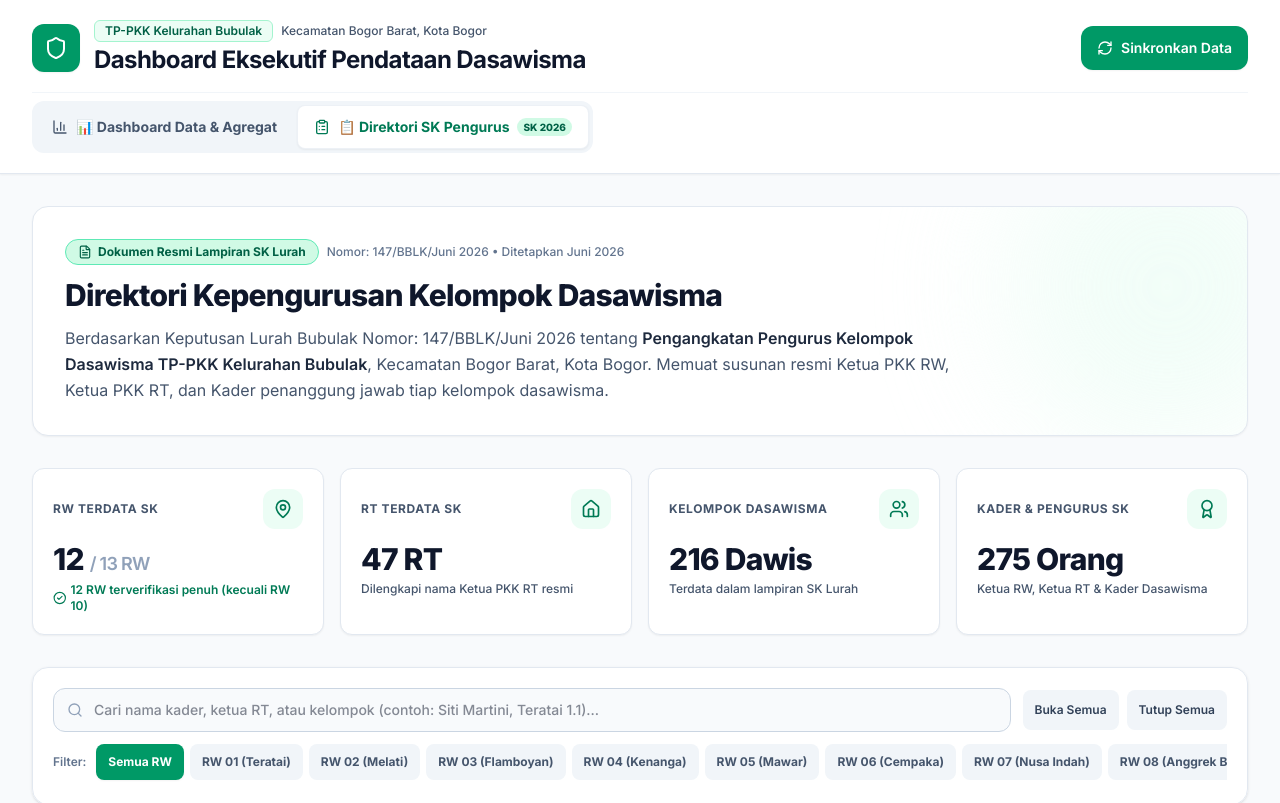
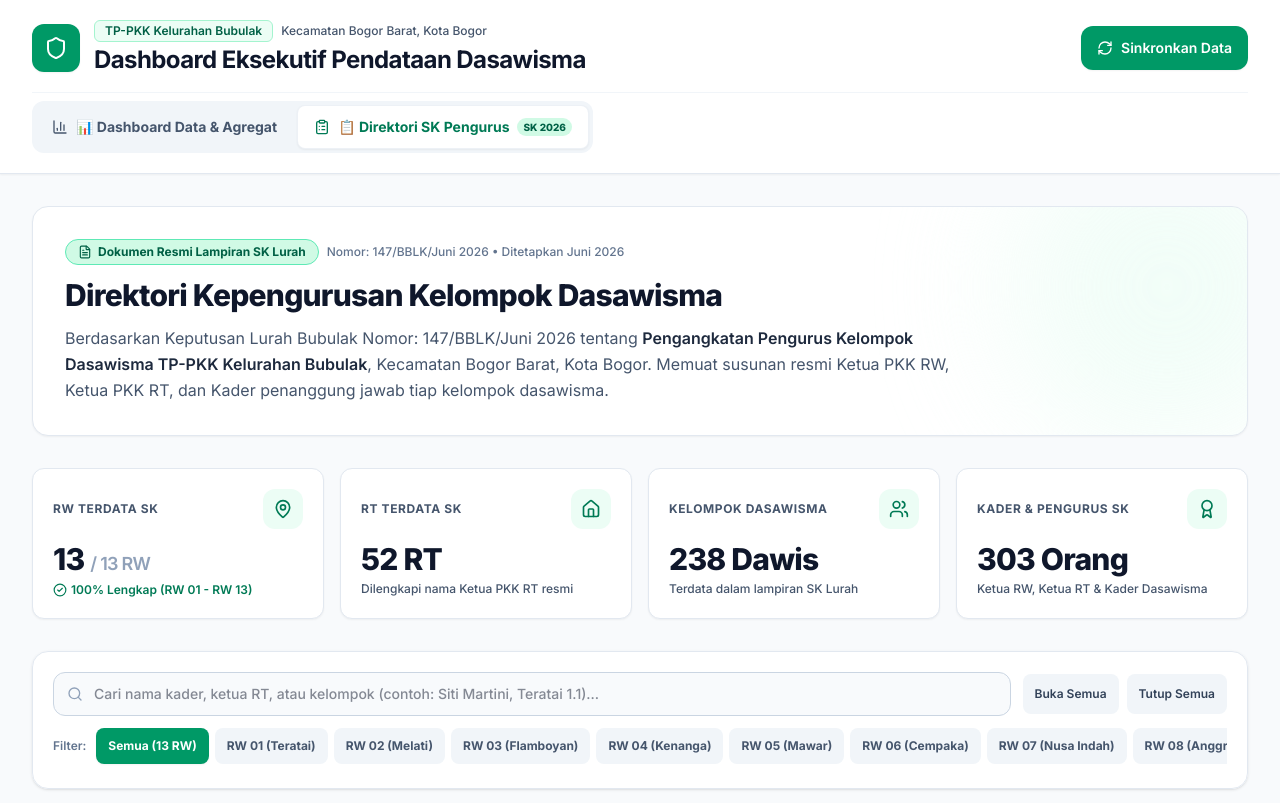
Before and after one commit to nghifaria/dasawisma-bubulak, a Next.js app: page /pengurus in a window 1280 px wide. Shown: the top 803 px of the page. Built offline with nearby package versions, Linux system fonts and the light colour scheme.

Commit message:
feat: complete 100% official SK Dasawisma directory for all 13 RWs (RW 01 - RW 13)

```diff
--- a/src/components/pengurus/PengurusDirectoryView.tsx
+++ b/src/components/pengurus/PengurusDirectoryView.tsx
@@ -5,41 +5,30 @@ import {
   MASTER_SK_PENGURUS,
   SK_PENGURUS_INFO,
   getSKDirectoryStats,
-  RWSKPengurus,
 } from '@/data/skPengurus';
 import {
   Search,
   Users,
   Home,
   CheckCircle2,
-  Clock,
   Award,
   ChevronDown,
   ChevronUp,
   FileText,
   UserCheck,
   MapPin,
-  Sparkles,
   X,
 } from 'lucide-react';
 
 export function PengurusDirectoryView() {
   const [searchQuery, setSearchQuery] = useState('');
   const [selectedRWFilter, setSelectedRWFilter] = useState<string>('ALL');
-  const [expandedRWs, setExpandedRWs] = useState<Record<string, boolean>>({
-    'RW 01': true,
-    'RW 02': true,
-    'RW 03': true,
-    'RW 04': true,
-    'RW 05': true,
-    'RW 06': true,
-    'RW 07': true,
-    'RW 08': true,
-    'RW 09': true,
-    'RW 10': false,
-    'RW 11': true,
-    'RW 12': true,
-    'RW 13': true,
+  const [expandedRWs, setExpandedRWs] = useState<Record<string, boolean>>(() => {
+    const init: Record<string, boolean> = {};
+    MASTER_SK_PENGURUS.forEach((r) => {
+      init[r.rw] = true;
+    });
+    return init;
   });
 
   const stats = useMemo(() => getSKDirectoryStats(), []);
@@ -49,13 +38,9 @@ export function PengurusDirectoryView() {
     const q = searchQuery.toLowerCase().trim();
 
     return MASTER_SK_PENGURUS.filter((rw) => {
-      // 1. Filter dropdown RW
-      if (selectedRWFilter !== 'ALL') {
-        if (selectedRWFilter === 'QUEUE') {
-          if (rw.status !== 'Dalam Proses Digitalisasi') return false;
-        } else if (rw.rw !== selectedRWFilter) {
-          return false;
-        }
+      // 1. Filter RW
+      if (selectedRWFilter !== 'ALL' && rw.rw !== selectedRWFilter) {
+        return false;
       }
 
       // 2. Filter search query
@@ -150,7 +135,7 @@ export function PengurusDirectoryView() {
               </div>
               <p className="text-xs text-emerald-700 mt-1 font-semibold flex items-center gap-1">
                 <CheckCircle2 className="w-3.5 h-3.5" />
-                12 RW terverifikasi penuh (kecuali RW 10)
+                100% Lengkap (RW 01 - RW 13)
               </p>
             </div>
           </div>
@@ -274,7 +259,7 @@ export function PengurusDirectoryView() {
         <div className="flex items-center gap-1.5 overflow-x-auto pb-1 text-xs">
           <span className="text-slate-500 font-semibold mr-1 flex-shrink-0">Filter:</span>
           {[
-            { id: 'ALL', label: 'Semua RW' },
+            { id: 'ALL', label: 'Semua (13 RW)' },
             { id: 'RW 01', label: 'RW 01 (Teratai)' },
             { id: 'RW 02', label: 'RW 02 (Melati)' },
             { id: 'RW 03', label: 'RW 03 (Flamboyan)' },
@@ -284,10 +269,10 @@ export function PengurusDirectoryView() {
             { id: 'RW 07', label: 'RW 07 (Nusa Indah)' },
             { id: 'RW 08', label: 'RW 08 (Anggrek Bulan)' },
             { id: 'RW 09', label: 'RW 09 (Dahlia)' },
-            { id: 'RW 10', label: 'RW 10 (Antrean SK)' },
-            { id: 'RW 11', label: 'RW 11 (Bougenvile)' },
+            { id: 'RW 10', label: 'RW 10 (Anggrek Merah)' },
+            { id: 'RW 11', label: 'RW 11 (Bougenville)' },
             { id: 'RW 12', label: 'RW 12 (Kenanga)' },
-            { id: 'RW 13', label: 'RW 13 (Campuran)' },
+            { id: 'RW 13', label: 'RW 13 (Multi-Bunga)' },
           ].map((pill) => {
             const active = selectedRWFilter === pill.id;
             return (
@@ -334,46 +319,12 @@ export function PengurusDirectoryView() {
           </div>
         ) : (
           filteredData.map((rw) => {
-            const isVerified = rw.status === 'Terverifikasi SK';
             const isExpanded = expandedRWs[rw.rw] ?? true;
 
             const totalKelompok = rw.rtList.reduce(
               (acc, rt) => acc + rt.kelompokList.length,
               0
             );
-
-            // Jika RW masih dalam antrean digitalisasi
-            if (!isVerified) {
-              return (
-                <article
-                  key={rw.rw}
-                  className="bg-slate-50/70 rounded-2xl p-6 border-2 border-dashed border-slate-300 space-y-3"
-                >
-                  <div className="flex flex-col sm:flex-row sm:items-center sm:justify-between gap-3">
-                    <div className="flex items-center gap-3">
-                      <div className="w-10 h-10 rounded-xl bg-slate-200 text-slate-600 flex items-center justify-center font-bold">
-                        {rw.rw}
-                      </div>
-                      <div>
-                        <h2 className="text-base font-bold text-slate-800">
-                          {rw.rw} Bubulak {rw.namaCluster ? `• Cluster ${rw.namaCluster}` : ''}
-                        </h2>
-                        <p className="text-xs text-slate-500">
-                          Status: Dalam proses verifikasi lampiran fisik
-                        </p>
-                      </div>
-                    </div>
-                    <span className="inline-flex items-center gap-1.5 px-3 py-1 rounded-full text-xs font-semibold bg-amber-50 text-amber-800 border border-amber-200 self-start sm:self-auto">
-                      <Clock className="w-3.5 h-3.5 text-amber-600" />
-                      Dalam Antrean Digitalisasi SK
-                    </span>
-                  </div>
-                  <p className="text-xs text-slate-600 leading-relaxed bg-white p-3.5 rounded-xl border border-slate-200">
-                    Lampiran fisik SK Pengurus untuk {rw.rw} sedang dalam proses verifikasi dan pengetikan digital ke dalam sistem. Hubungi Sekretariat TP-PKK Kelurahan Bubulak untuk melihat dokumen fisik asli.
-                  </p>
-                </article>
-              );
-            }
 
             // Kartu RW Terverifikasi SK
             return (
--- a/src/data/skPengurus.ts
+++ b/src/data/skPengurus.ts
@@ -3,6 +3,7 @@
  * Berdasarkan Surat Keputusan Lurah Bubulak Nomor: 147/BBLK/Juni 2026
  * tentang Pengangkatan Pengurus Kelompok Dasawisma TP-PKK Kelurahan Bubulak,
  * Kecamatan Bogor Barat, Kota Bogor
+ * 100% Terdata Lengkap untuk Seluruh 13 RW (RW 01 s/d RW 13)
  */
 
 export interface DasawismaKader {
@@ -20,7 +21,7 @@ export interface RWSKPengurus {
   rw: string;
   namaCluster?: string;
   ketuaRW: string;
-  status: 'Terverifikasi SK' | 'Dalam Proses Digitalisasi';
+  status: 'Terverifikasi SK';
   rtList: RTPengurus[];
 }
 
@@ -327,7 +328,7 @@ export const MASTER_SK_PENGURUS: RWSKPengurus[] = [
   // RW 06 - Cluster Cempaka
   {
     rw: 'RW 06',
-    namaCluster: 'Cempaka 1.1 - 3.3',
+    namaCluster: 'Cempaka 1.1 - 2.3',
     ketuaRW: 'Neng Iti',
     status: 'Terverifikasi SK',
     rtList: [
@@ -516,19 +517,72 @@ export const MASTER_SK_PENGURUS: RWSKPengurus[] = [
     ],
   },
 
-  // RW 10 - Cluster Anggrek Merah (Tetap Dalam Antrean Digitalisasi SK Fisik)
+  // RW 10 - Cluster Anggrek Merah
   {
     rw: 'RW 10',
     namaCluster: 'Anggrek Merah',
-    ketuaRW: 'Dalam Proses Digitalisasi SK Fisik',
-    status: 'Dalam Proses Digitalisasi',
-    rtList: [],
+    ketuaRW: 'Dewi Anggraeni',
+    status: 'Terverifikasi SK',
+    rtList: [
+      {
+        rt: 'RT 01',
+        ketuaRT: 'Nova Yamin',
+        kelompokList: [
+          { namaKelompok: 'Anggrek Merah 1.1', namaKader: 'Dama' },
+          { namaKelompok: 'Anggrek Merah 1.2', namaKader: 'Dewi Samsul' },
+          { namaKelompok: 'Anggrek Merah 1.3', namaKader: 'Sarmini' },
+          { namaKelompok: 'Anggrek Merah 1.4', namaKader: 'Rohaja' },
+        ],
+      },
+      {
+        rt: 'RT 02',
+        ketuaRT: 'Citra Yuliana',
+        kelompokList: [
+          { namaKelompok: 'Anggrek Merah 2.1', namaKader: 'Nurwati' },
+          { namaKelompok: 'Anggrek Merah 2.2', namaKader: 'Putria' },
+          { namaKelompok: 'Anggrek Merah 2.3', namaKader: 'Parwiti' },
+        ],
+      },
+      {
+        rt: 'RT 03',
+        ketuaRT: 'Ny. Rina Marlina',
+        kelompokList: [
+          { namaKelompok: 'Anggrek Merah 3.1', namaKader: 'Rusmiati' },
+          { namaKelompok: 'Anggrek Merah 3.2', namaKader: 'Yuliana' },
+          { namaKelompok: 'Anggrek Merah 3.3', namaKader: 'Mimin' },
+          { namaKelompok: 'Anggrek Merah 3.4', namaKader: 'Siti Aminah' },
+          { namaKelompok: 'Anggrek Merah 3.5', namaKader: 'Neneng' },
+        ],
+      },
+      {
+        rt: 'RT 04',
+        ketuaRT: 'Ny. Endang',
+        kelompokList: [
+          { namaKelompok: 'Anggrek Merah 4.1', namaKader: 'Wartini' },
+          { namaKelompok: 'Anggrek Merah 4.2', namaKader: 'Sri' },
+          { namaKelompok: 'Anggrek Merah 4.3', namaKader: 'Yati' },
+          { namaKelompok: 'Anggrek Merah 4.4', namaKader: 'Eni' },
+          { namaKelompok: 'Anggrek Merah 4.5', namaKader: 'Rina' },
+        ],
+      },
+      {
+        rt: 'RT 05',
+        ketuaRT: 'Ny. Yulianingsih',
+        kelompokList: [
+          { namaKelompok: 'Anggrek Merah 5.1', namaKader: 'Titin' },
+          { namaKelompok: 'Anggrek Merah 5.2', namaKader: 'Dedeh' },
+          { namaKelompok: 'Anggrek Merah 5.3', namaKader: 'Nur' },
+          { namaKelompok: 'Anggrek Merah 5.4', namaKader: 'Ani' },
+          { namaKelompok: 'Anggrek Merah 5.5', namaKader: 'Iis' },
+        ],
+      },
+    ],
   },
 
-  // RW 11 - Cluster Bougenvile
+  // RW 11 - Cluster Bougenville
   {
     rw: 'RW 11',
-    namaCluster: 'Bougenvile 1.1 - 4.4',
+    namaCluster: 'Bougenville 1.1 - 4.4',
     ketuaRW: 'Dede Siti Salma',
     status: 'Terverifikasi SK',
     rtList: [
@@ -536,39 +590,39 @@ export const MASTER_SK_PENGURUS: RWSKPengurus[] = [
         rt: 'RT 01',
         ketuaRT: 'Darwati',
         kelompokList: [
-          { namaKelompok: 'Bougenvile 1.1', namaKader: 'Siti Masitoh' },
-          { namaKelompok: 'Bougenvile 1.2', namaKader: 'Lusiana' },
-          { namaKelompok: 'Bougenvile 1.3', namaKader: 'Husmiati' },
-          { namaKelompok: 'Bougenvile 1.4', namaKader: 'Yati' },
-          { namaKelompok: 'Bougenvile 1.5', namaKader: 'Hartati' },
+          { namaKelompok: 'Bougenville 1.1', namaKader: 'Siti Masitoh' },
+          { namaKelompok: 'Bougenville 1.2', namaKader: 'Lusiana' },
+          { namaKelompok: 'Bougenville 1.3', namaKader: 'Husmiati' },
+          { namaKelompok: 'Bougenville 1.4', namaKader: 'Yati' },
+          { namaKelompok: 'Bougenville 1.5', namaKader: 'Hartati' },
         ],
       },
       {
         rt: 'RT 02',
         ketuaRT: 'Yayan Suryani',
         kelompokList: [
-          { namaKelompok: 'Bougenvile 2.1', namaKader: 'Eva Haryani' },
-          { namaKelompok: 'Bougenvile 2.2', namaKader: 'Sri Haryati' },
-          { namaKelompok: 'Bougenvile 2.3', namaKader: 'Neneng Ratna Ningsih' },
-          { namaKelompok: 'Bougenvile 2.4', namaKader: 'Siti Julacha' },
+          { namaKelompok: 'Bougenville 2.1', namaKader: 'Eva Haryani' },
+          { namaKelompok: 'Bougenville 2.2', namaKader: 'Sri Haryati' },
+          { namaKelompok: 'Bougenville 2.3', namaKader: 'Neneng Ratna Ningsih' },
+          { namaKelompok: 'Bougenville 2.4', namaKader: 'Siti Julacha' },
         ],
       },
       {
         rt: 'RT 03',
         ketuaRT: 'Nurul Hayati',
         kelompokList: [
-          { namaKelompok: 'Bougenvile 3.1', namaKader: 'Meti Sutini' },
-          { namaKelompok: 'Bougenvile 3.2', namaKader: 'Sri Haryati' },
+          { namaKelompok: 'Bougenville 3.1', namaKader: 'Meti Sutini' },
+          { namaKelompok: 'Bougenville 3.2', namaKader: 'Sri Haryati' },
         ],
       },
       {
         rt: 'RT 04',
         ketuaRT: 'Enyi Sumiati',
         kelompokList: [
-          { namaKelompok: 'Bougenvile 4.1', namaKader: 'Dea Alvionita' },
-          { namaKelompok: 'Bougenvile 4.2', namaKader: 'Yulianti' },
-          { namaKelompok: 'Bougenvile 4.3', namaKader: 'Lia Verawati' },
-          { namaKelompok: 'Bougenvile 4.4', namaKader: 'Erlin' },
+          { namaKelompok: 'Bougenville 4.1', namaKader: 'Dea Alvionita' },
+          { namaKelompok: 'Bougenville 4.2', namaKader: 'Yulianti' },
+          { namaKelompok: 'Bougenville 4.3', namaKader: 'Lia Verawati' },
+          { namaKelompok: 'Bougenville 4.4', namaKader: 'Erlin' },
         ],
       },
     ],
@@ -616,7 +670,7 @@ export const MASTER_SK_PENGURUS: RWSKPengurus[] = [
     ],
   },
 
-  // RW 13 - Cluster Kenanga, Anggrek, Teratai, Tulip
+  // RW 13 - Cluster Multi-Bunga (Kenanga, Anggrek, Teratai, Tulip)
   {
     rw: 'RW 13',
     namaCluster: 'Kenanga, Anggrek, Teratai, Tulip',
--- a/src/data/wilayah.ts
+++ b/src/data/wilayah.ts
@@ -29,7 +29,7 @@ export const KELURAHAN_INFO = {
   kodeWilayah: '32.71.04.1004',
   totalRW: 13,
   totalRT: 52,
-  totalDasawisma: 243,
+  totalDasawisma: 218,
   skLurah: 'SK Lurah Bubulak No. 147/BBLK/Juni 2026',
   pilotRW: 'RW 10 & RW 11',
 };
@@ -40,12 +40,12 @@ export const RW_TARGET_MAP: Record<string, { rt: number; dasawisma: number; name
   'RW 03': { rt: 5, dasawisma: 25, name: 'RW 03', cluster: 'Flamboyan' },
   'RW 04': { rt: 5, dasawisma: 21, name: 'RW 04', cluster: 'Kenanga 1.1 - 5.4' },
   'RW 05': { rt: 3, dasawisma: 12, name: 'RW 05', cluster: 'Mawar 1.1 - 3.4' },
-  'RW 06': { rt: 3, dasawisma: 10, name: 'RW 06', cluster: 'Cempaka 1.1 - 3.3' },
+  'RW 06': { rt: 3, dasawisma: 10, name: 'RW 06', cluster: 'Cempaka 1.1 - 2.3' },
   'RW 07': { rt: 4, dasawisma: 25, name: 'RW 07', cluster: 'Nusa Indah' },
   'RW 08': { rt: 3, dasawisma: 16, name: 'RW 08', cluster: 'Anggrek Bulan 1.1 - 3.5' },
   'RW 09': { rt: 4, dasawisma: 17, name: 'RW 09', cluster: 'Dahlia 1.1 - 4.5' },
-  'RW 10': { rt: 5, dasawisma: 27, name: 'RW 10', cluster: 'Anggrek Merah' },
-  'RW 11': { rt: 4, dasawisma: 15, name: 'RW 11', cluster: 'Bougenvile 1.1 - 4.4' },
+  'RW 10': { rt: 5, dasawisma: 22, name: 'RW 10', cluster: 'Anggrek Merah' },
+  'RW 11': { rt: 4, dasawisma: 15, name: 'RW 11', cluster: 'Bougenville 1.1 - 4.4' },
   'RW 12': { rt: 3, dasawisma: 14, name: 'RW 12', cluster: 'Kenanga 1.1 - 3.5' },
   'RW 13': { rt: 4, dasawisma: 12, name: 'RW 13', cluster: 'Kenanga, Anggrek, Teratai, Tulip' },
 };
@@ -123,7 +123,7 @@ export const DAFTAR_RW_BUBULAK: RWInfo[] = [
     code: 'RW 06',
     name: 'RW 06 Bubulak',
     dasawismaTarget: 10,
-    keterangan: 'Cempaka 1.1 - 3.3',
+    keterangan: 'Cempaka 1.1 - 2.3',
     rtList: [
       { id: '01', name: 'RT 01', dasawismaCount: 4 },
       { id: '02', name: 'RT 02', dasawismaCount: 3 },
@@ -172,12 +172,12 @@ export const DAFTAR_RW_BUBULAK: RWInfo[] = [
     id: '10',
     code: 'RW 10',
     name: 'RW 10 Bubulak',
-    dasawismaTarget: 27,
+    dasawismaTarget: 22,
     keterangan: 'Anggrek Merah',
     isPilot: true,
     rtList: [
-      { id: '01', name: 'RT 01', dasawismaCount: 6 },
-      { id: '02', name: 'RT 02', dasawismaCount: 6 },
+      { id: '01', name: 'RT 01', dasawismaCount: 4 },
+      { id: '02', name: 'RT 02', dasawismaCount: 3 },
       { id: '03', name: 'RT 03', dasawismaCount: 5 },
       { id: '04', name: 'RT 04', dasawismaCount: 5 },
       { id: '05', name: 'RT 05', dasawismaCount: 5 },
@@ -188,7 +188,7 @@ export const DAFTAR_RW_BUBULAK: RWInfo[] = [
     code: 'RW 11',
     name: 'RW 11 Bubulak',
     dasawismaTarget: 15,
-    keterangan: 'Bougenvile 1.1 - 4.4',
+    keterangan: 'Bougenville 1.1 - 4.4',
     isPilot: true,
     rtList: [
       { id: '01', name: 'RT 01', dasawismaCount: 5 },
```
